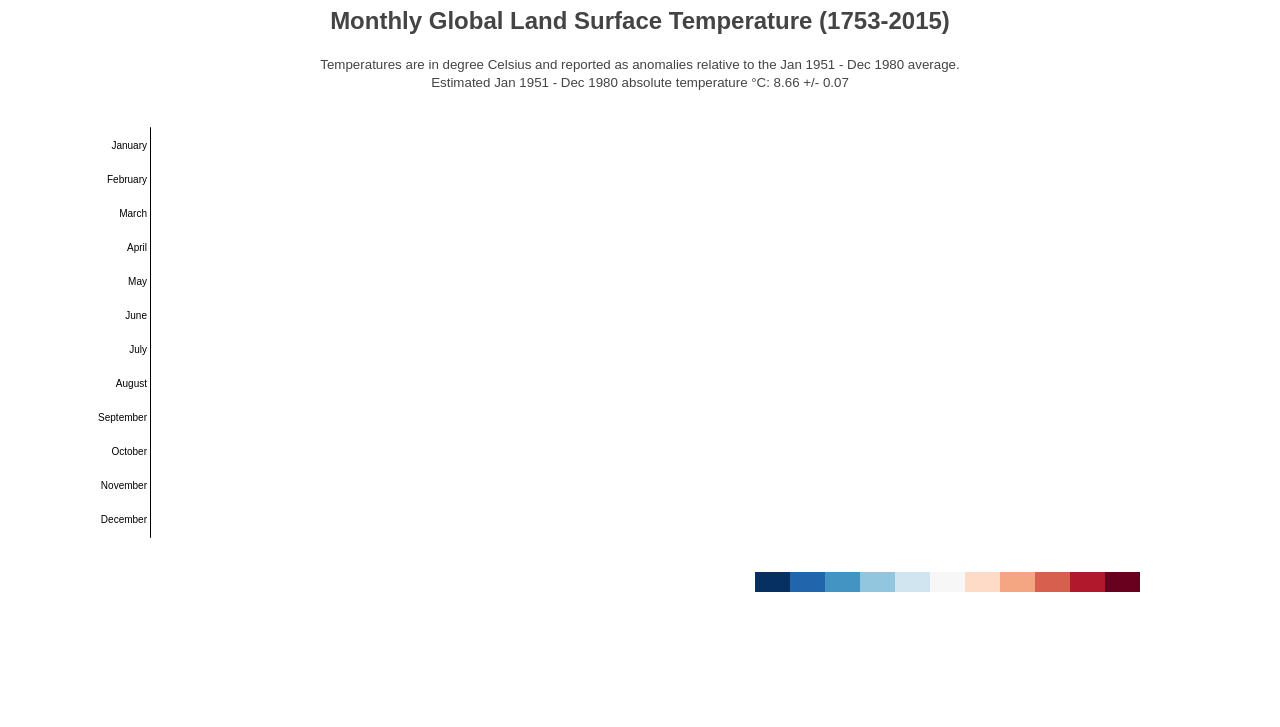
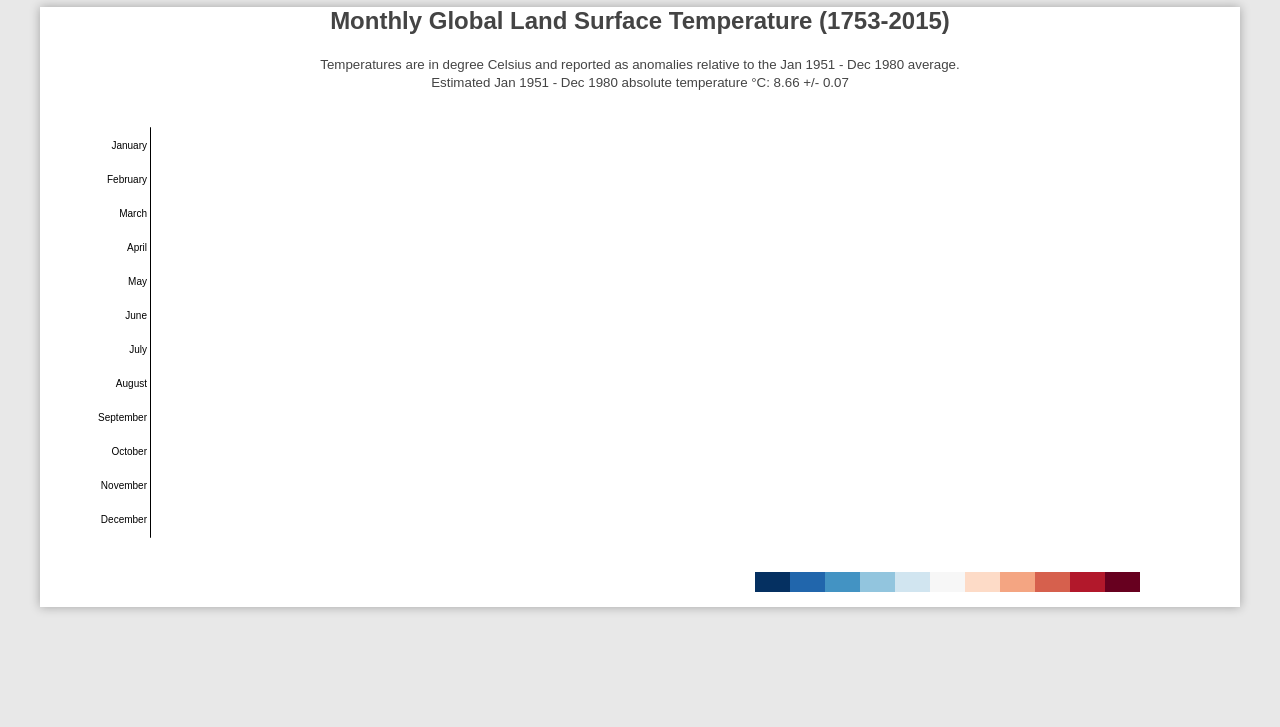
Before and after one commit to kevcomedia/d3-heat-map, a website built with webpack: page src/index.html in a window 1280 px wide. Shown: the part 73-800 px from the top of the page. Built offline with nearby package versions, Linux system fonts and the light colour scheme; what d3-request, d3-tip would draw is missing.

Commit message:
Give container a card-like effect

```diff
--- a/src/styles.scss
+++ b/src/styles.scss
@@ -1,4 +1,5 @@
 body {
+  background-color: #e8e8e8;
   color: #444;
   font-family: sans-serif;
 }
@@ -7,6 +8,13 @@ h1,
 h2,
 .moreInfo {
   text-align: center;
+}
+
+.container {
+  background-color: #fff;
+  box-shadow: 0 0 10px rgba(0,0,0,.3);
+  width: 1200px;
+  margin: 0 auto;
 }
 
 #chart {
```
